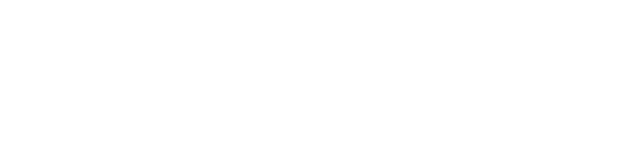
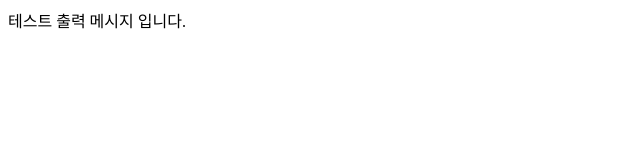
Before and after one commit to personaprg/prototype_page, a plain HTML site: page main/main.html in a window 1280 px wide. Shown: the whole page, without its empty margins (0-640 px from the left). Drawn offline with Linux system fonts and the light colour scheme.

Commit message:
[Ver 0.0.1] : 최초 알파버전 문서 작성 시작

```diff
--- a/main/main.html
+++ b/main/main.html
@@ -6,6 +6,6 @@
   <title>Document</title>
 </head>
 <body>
-
+  테스트 출력 메시지 입니다.
 </body>
 </html>
```
Also changed, not shown: 1 other file.
